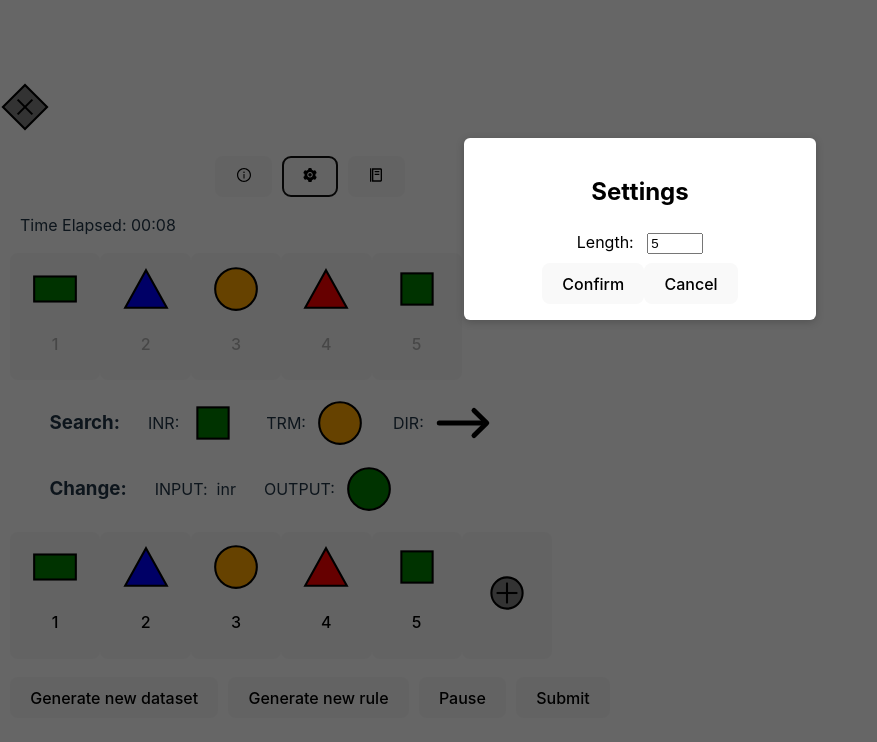
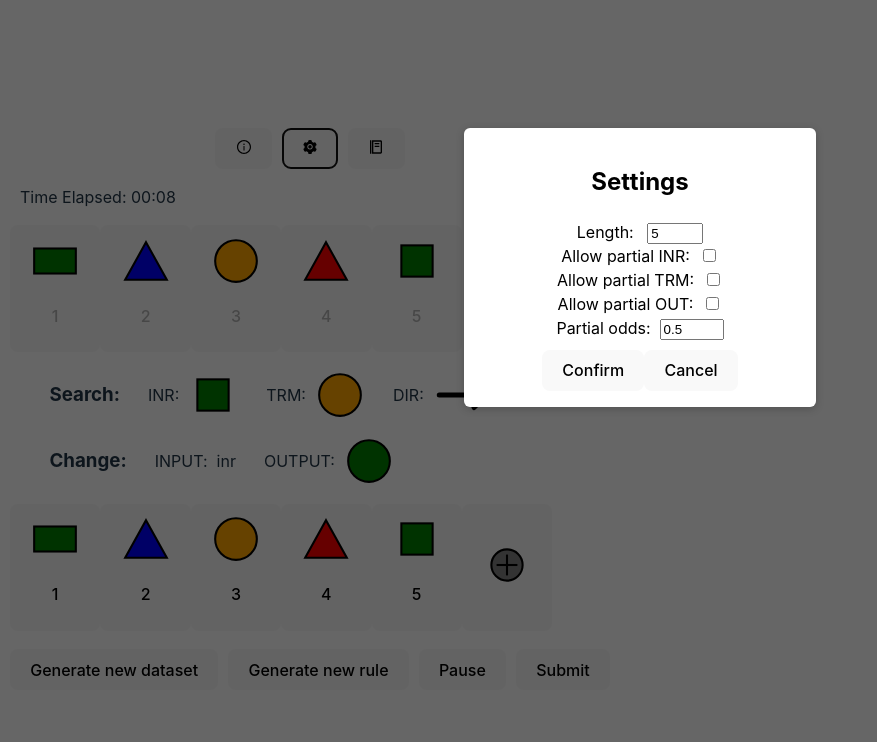
Before and after one commit to malekoa/search-and-change-app, a React (Vite) app: page / in a window 1280 px wide. Both pictures are taken after a click on the button 310 px from the left and 176 px from the top of the page. Shown: the top 742 px of the page, without its empty margins (0-877 px from the left). Built offline with nearby package versions, Linux system fonts and the light colour scheme.

Commit message:
Settings for partials

```diff
--- a/src/App.jsx
+++ b/src/App.jsx
@@ -16,7 +16,12 @@ import ItemSVG from "./components/SVGs/ItemSVG";
 import styles from "./App.module.css";
 import * as ph from "./utils.js";
 
+// Initial settings
+// TODO: Move these to a settings file
+// TODO: Program a range for applicable settings and include them in labels
 let length = 5;
+let allowPartial = { inr: false, trm: false, out: false };
+let partialOdds = 0.5;
 
 function App() {
   const [baseItemList, setBaseItemList] = useState(
@@ -78,25 +83,45 @@ function App() {
   // To add more settings, add the setting to the state, add a new case to the settingsChangeHandler,
   // add the setting to the applySettingsHandler and reset the data in hideSettingsModalHandler.
   const [settingsModalIsVisible, setSettingsModalIsVisible] = useState(false);
-  const [settingsMenuData, setSettingsMenuData] = useState({ length: length });
+  const [settingsMenuData, setSettingsMenuData] = useState({
+    length: length,
+    allowPartial: allowPartial,
+    partialOdds: partialOdds,
+  });
+
   function showSettingsModalHandler() {
     setSettingsModalIsVisible(true);
   }
   function hideSettingsModalHandler() {
-    setSettingsMenuData({ length: length });
+    setSettingsMenuData({ length: length, allowPartial: allowPartial, partialOdds: partialOdds});
     setSettingsModalIsVisible(false);
   }
   function settingsChangeHandler(event) {
     const newSettingsData = { ...settingsMenuData };
-    if (event.target.id === "length") {
-      newSettingsData.length = event.target.value;
+    switch (event.target.id) {
+      case "length":
+        newSettingsData.length = event.target.value;
+        break;
+      case "partialINR":
+        newSettingsData.allowPartial.inr = event.target.checked;
+        break;
+      case "partialTRM":
+        newSettingsData.allowPartial.trm = event.target.checked;
+        break;
+      case "partialOUT":
+        newSettingsData.allowPartial.out = event.target.checked;
+        break;
+      case "partialOdds":
+        newSettingsData.partialOdds = event.target.value;
+        break;
     }
     setSettingsMenuData(newSettingsData);
   }
   function applySettingsHandler() {
     length = settingsMenuData.length;
+    allowPartial = settingsMenuData.allowPartial;
+    partialOdds = settingsMenuData.partialOdds;
     hideSettingsModalHandler();
-    console.log("Settings applied. Length = " + length);
   }
 
   const [menuModalIsVisible, setMenuModalIsVisible] = useState(false);
@@ -148,9 +173,13 @@ function App() {
 
   const [rule, setRule] = useState(ph.generateRandomRule(baseItemList));
   function generateNewRule() {
-    const newRule = ph.generateRandomRule(baseItemList, {inr: true, trm: true, out: true}, 0.5); // TODO: Add settings for this or something
+    const newRule = ph.generateRandomRule(
+      [...baseItemList],
+      allowPartial,
+      partialOdds
+    );
     setRule(newRule);
-    setItemList(baseItemList);
+    setItemList([...baseItemList]);
     resetTimer();
   }
   function generateNewDataset() {
@@ -185,7 +214,6 @@ function App() {
 
   return (
     <main>
-      <ItemSVG color={'grey'} shape={'undefined'} />
       {editModalData.isVisible && (
         <Modal onClose={hideEditModalHandler}>
           <ItemEditForm
@@ -234,6 +262,22 @@ function App() {
                   defaultValue={length}
                   onChange={settingsChangeHandler}
                 />
+              </div>
+              <div>
+                <label htmlFor="allowPartialINR">Allow partial INR: &nbsp;</label>
+                <input type="checkbox" id="partialINR" onChange={settingsChangeHandler} defaultChecked={allowPartial.inr}/>
+              </div>
+              <div>
+                <label htmlFor="allowPartialTRM">Allow partial TRM: &nbsp;</label>
+                <input type="checkbox" id="partialTRM" onChange={settingsChangeHandler} defaultChecked={allowPartial.trm}/>
+              </div>
+              <div>
+                <label htmlFor="allowPartialOUT">Allow partial OUT: &nbsp;</label>
+                <input type="checkbox" id="partialOUT" onChange={settingsChangeHandler} defaultChecked={allowPartial.out}/>
+              </div>
+              <div>
+                <label htmlFor="partialOdds">Partial odds: &nbsp;</label>
+                <input type="number" id="partialOdds" min="0" max="1" step="0.1" defaultValue={partialOdds} onChange={settingsChangeHandler}/>
               </div>
               <div className={styles.actionscontainer}>
                 <button onClick={applySettingsHandler}>Confirm</button>
--- a/src/utils.js
+++ b/src/utils.js
@@ -147,6 +147,7 @@ export function chooseOutput(output, currentItem) {
 export function applyRule(rule, itemList) {
   const initiator = rule.inr;
   const terminator = rule.trm;
+  const input = rule.inp;
   const output = rule.out;
   let newItemList = [];
   let transform = false;
@@ -160,33 +161,29 @@ export function applyRule(rule, itemList) {
   // 2. If the terminator is partial, then when checking for the terminator, we need to allow all attributes that match the partial description
   // 3. If the output is partial, then when pushing the output into the new item list, we need to refer back to the initiator
 
+  if (input === "inr") { // TODO: Currently only supports initiator as input, no idea what to do with terminator as input
     for (const item of itemListCopy) {
       let itemToPush = null;
-    console.log(item);
       if (itemIncludes(initiator, item)) {
         if (transform) {
-        console.log("is initiator, transformed");
           itemToPush = chooseOutput(output, item);
         } else {
-        console.log("is initiator, not transformed");
           itemToPush = item;
         }
       }
       if (itemIncludes(terminator, item)) {
-      console.log("is terminator");
         transform = true;
         if (itemToPush === null) {
           itemToPush = item;
         }
       } else {
-      console.log("is not a target");
         if (itemToPush === null) {
           itemToPush = item;
         }
       }
       newItemList.push(itemToPush);
     }
-  console.log(newItemList);
+  }
 
   if (rule.dir === "right") {
     newItemList = newItemList.reverse();
```
Lines whose indentation alone changed are shown as unchanged.
